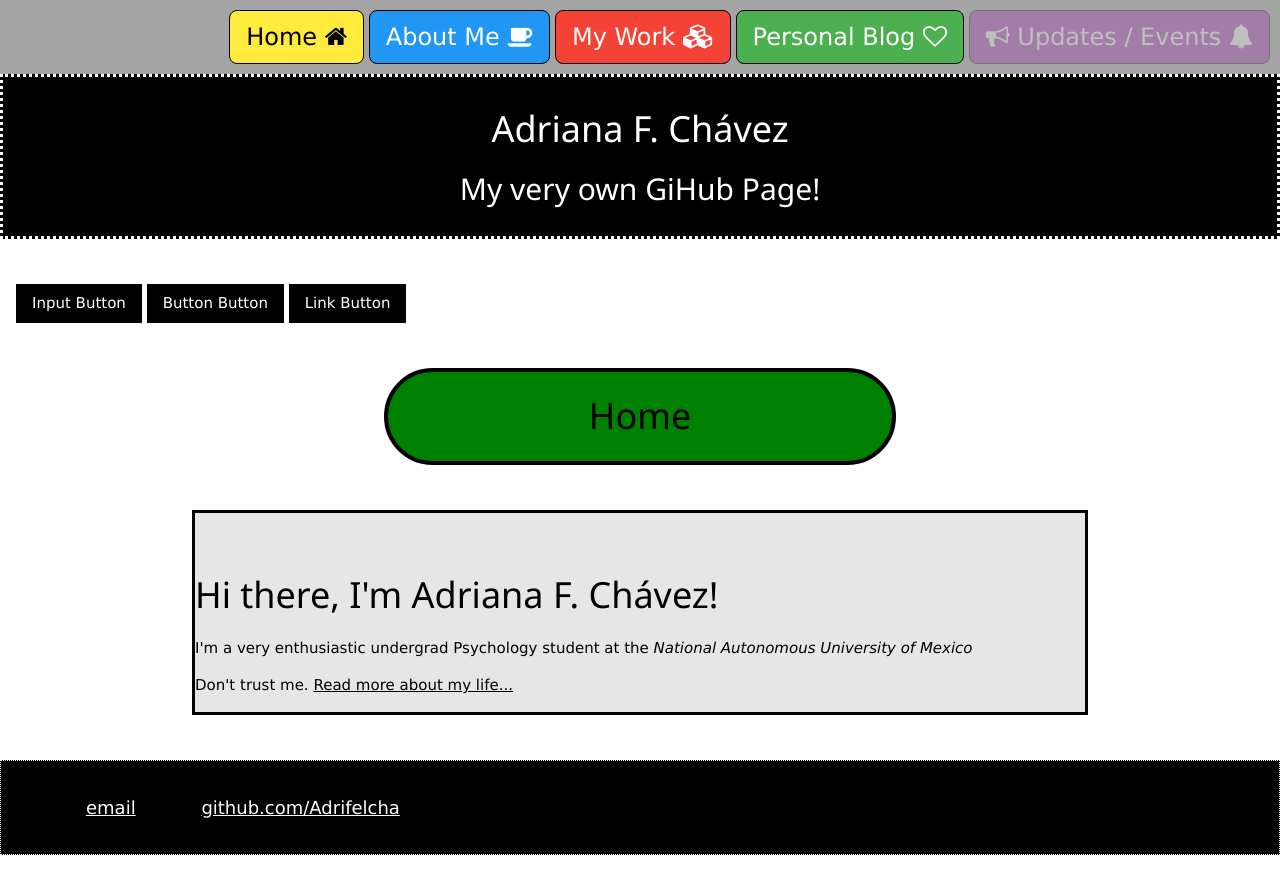
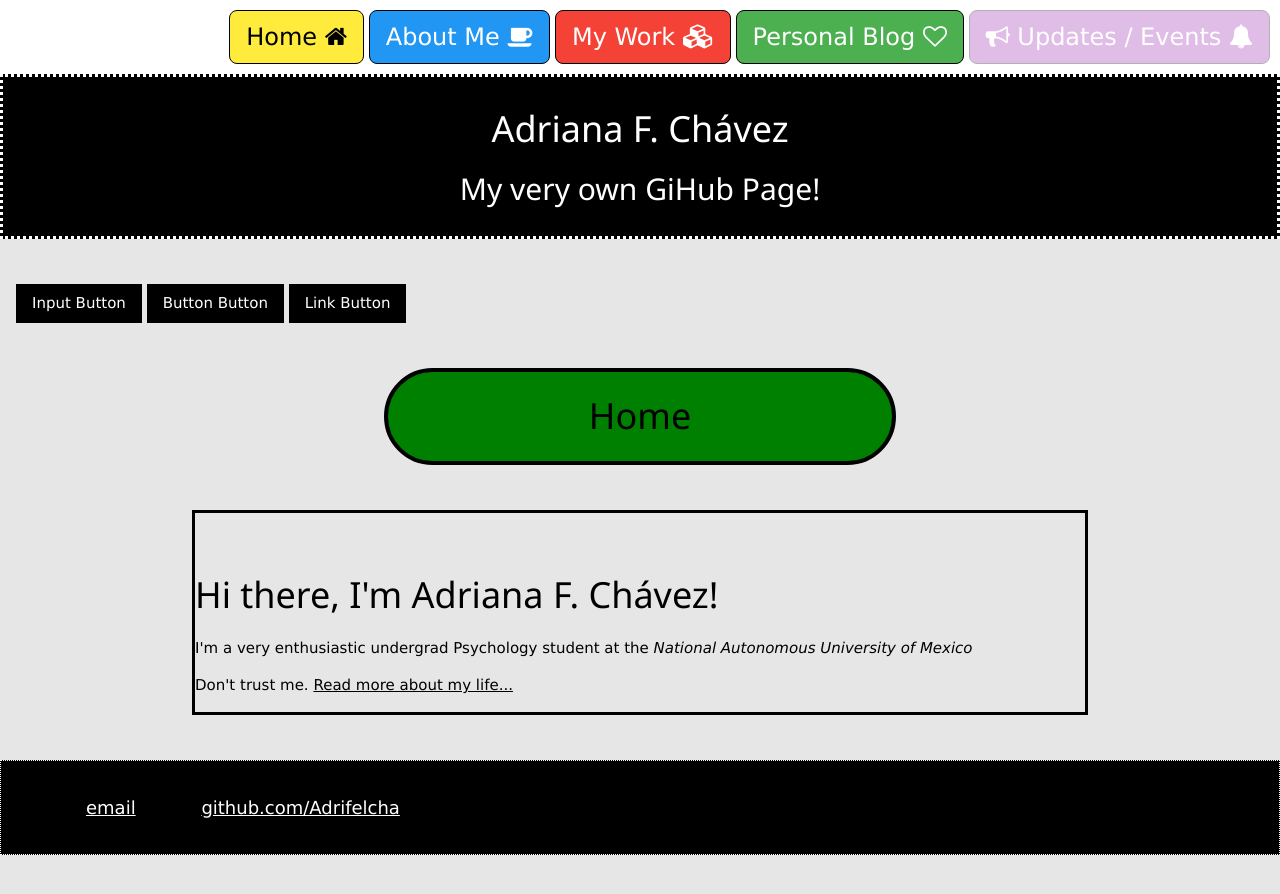
Before and after one commit to Adrifelcha/Adrifelcha-github.io, a Jekyll site: the page built from index.html, in a window 1280 px wide. Shown: the top 894 px of the page. Built offline with Jekyll 4.4.1, drawn with Linux system fonts in a browser that asks for light colours.

Commit message:
Update default.html

```diff
--- a/_layouts/default.html
+++ b/_layouts/default.html
@@ -45,13 +45,13 @@
 			body {
  				margin-top: 10px auto;
     				width: 100%;
-				background-color: white;
+				background-color: #E6E6E6;
 			}
 
 			nav {
 				padding: 10px;
 				text-align:right;
-				background-color: #A4A4A4;
+				background-color: white;
 			}
 
 			nav ul, footer ul {
```
